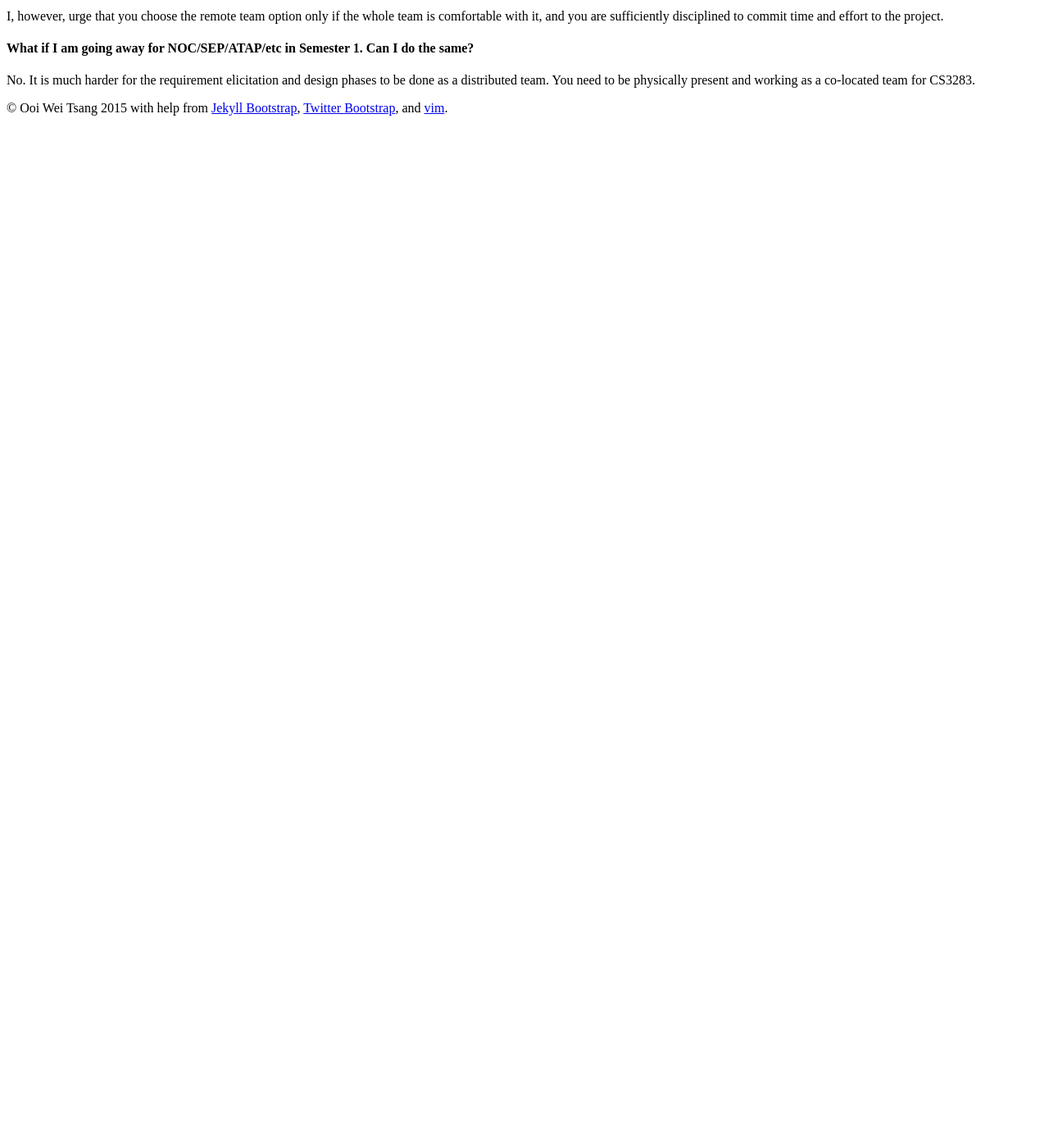
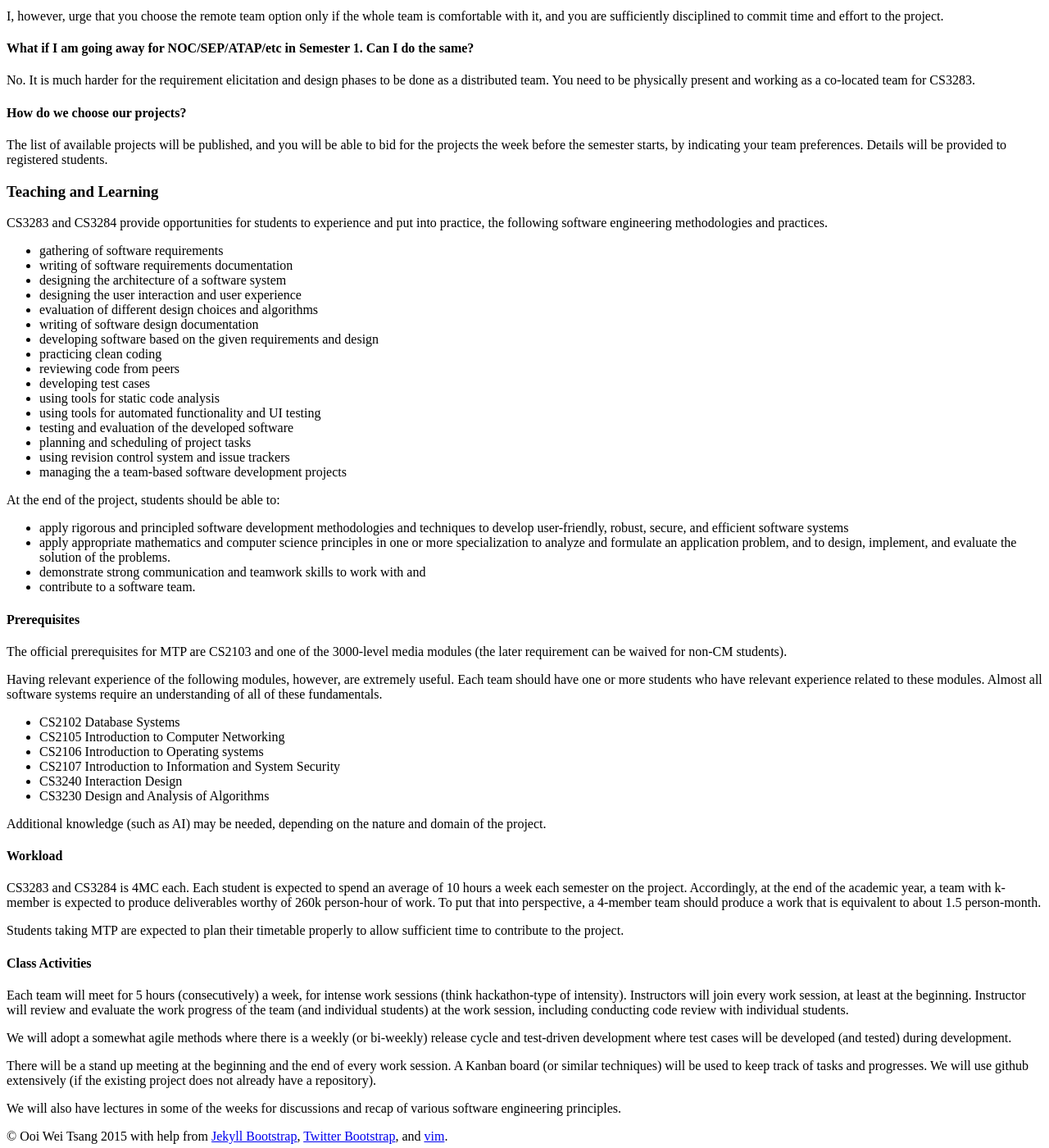
Before and after one commit to nus-mtp/1516, a Jekyll site: the page built from index.md, in a window 1280 px wide and 1400 px high, scrolled down 941 px. Shown: the whole window at 82% size. Built offline with Jekyll 4.4.1, drawn with Linux system fonts in a browser that asks for light colours; before the commit the page ends 1098 px from its top, so only the background shows below that; some of the changed text lies outside the part shown.

Commit message:
Added learning/teaching and more FAQs.

```diff
--- a/index.md
+++ b/index.md
@@ -25,16 +25,15 @@ Teaching and learning in CS3201/2 are more structured.  Every team works on the
 
 #### How do I register for CS3283/4?
 
-Please register here: http://mysurvey.nus.edu.sg/EFM/se/543BE5C214A8AD66
-
+Please register at this [CS3283/4 registration website](http://mysurvey.nus.edu.sg/EFM/se/543BE5C214A8AD66)
 
 #### How do we form team?
 
 CS3283/4 projects must be completed with a team of 4-5 members (strict bound -- with exceptions allowed only for special cases).
 
-If you have already form a team, please register your team at http://mysurvey.nus.edu.sg/EFM/se/543BE5C214A8AD66
+If you have already form a team, you can register your team at [the registration website](http://mysurvey.nus.edu.sg/EFM/se/543BE5C214A8AD66).
 
-If you are looking for a team to join, or has a team that lacks members, register at the same link above http://mysurvey.nus.edu.sg/EFM/se/543BE5C214A8AD66
+If you are looking for a team to join, or has a team that lacks members, register at [the same site](http://mysurvey.nus.edu.sg/EFM/se/543BE5C214A8AD66) and I will try to do some matchmaking.
 
 
 #### I am going away for NOC/SEP/ATAP/etc in Semester 2.  What should I do?
@@ -46,3 +45,66 @@ I, however, urge that you choose the remote team option only if the whole team i
 #### What if I am going away for NOC/SEP/ATAP/etc in Semester 1.  Can I do the same?
 
 No.  It is much harder for the requirement elicitation and design phases to be done as a distributed team.  You need to be physically present and working as a co-located team for CS3283.
+
+#### How do we choose our projects?
+
+The list of available projects will be published, and you will be able to bid for the projects the week before the semester starts, by indicating your team preferences.  Details will be provided to registered students.
+
+### Teaching and Learning
+
+CS3283 and CS3284 provide opportunities for students to experience and put into practice, the following software engineering methodologies and practices.
+
+* gathering of software requirements
+* writing of software requirements documentation
+* designing the architecture of a software system
+* designing the user interaction and user experience
+* evaluation of different design choices and algorithms
+* writing of software design documentation
+* developing software based on the given requirements and design
+* practicing clean coding
+* reviewing code from peers
+* developing test cases
+* using tools for static code analysis
+* using tools for automated functionality and UI testing
+* testing and evaluation of the developed software
+* planning and scheduling of project tasks
+* using revision control system and issue trackers
+* managing the a team-based software development projects
+
+At the end of the project, students should be able to:
+
+* apply rigorous and principled software development methodologies and techniques to develop user-friendly, robust, secure, and efficient software systems
+* apply appropriate mathematics and computer science principles in one or more specialization to analyze and formulate an application problem, and to design, implement, and evaluate the solution of the problems.
+* demonstrate strong communication and teamwork skills to work with and
+* contribute to a software team.
+
+#### Prerequisites
+
+The official prerequisites for MTP are CS2103 and one of the 3000-level media modules (the later requirement can be waived for non-CM students).
+
+Having relevant experience of the following modules, however, are extremely useful. Each team should have one or more students who have relevant experience related to these modules. Almost all software systems require an understanding of all of these fundamentals.
+
+* CS2102 Database Systems
+* CS2105 Introduction to Computer Networking
+* CS2106 Introduction to Operating systems
+* CS2107 Introduction to Information and System Security
+* CS3240 Interaction Design
+* CS3230 Design and Analysis of Algorithms
+
+Additional knowledge (such as AI) may be needed, depending on the nature and domain of the project.
+
+#### Workload
+
+CS3283 and CS3284 is 4MC each.  Each student is expected to spend an average of 10 hours a week each semester on the project. Accordingly, at the end of the academic year, a team with k-member is expected to produce deliverables worthy of 260k person-hour of work.  To put that into perspective, a 4-member team should produce a work that is equivalent to about 1.5 person-month.
+
+Students taking MTP are expected to plan their timetable properly to allow sufficient time to contribute to the project.
+
+#### Class Activities
+
+Each team will meet for 5 hours (consecutively) a week, for intense work sessions (think hackathon-type of intensity).  Instructors will join every work session, at least at the beginning.  Instructor will review and evaluate the work progress of the team (and individual students) at the work session, including conducting code review with individual students.
+
+We will adopt a somewhat agile methods where there is a weekly (or bi-weekly) release cycle and test-driven development where test cases will be developed (and tested) during development.
+
+There will be a stand up meeting at the beginning and the end of every work session.  A Kanban board (or similar techniques) will be used to keep track of tasks and progresses.  We will use github extensively (if the existing project does not already have a repository).
+
+We will also have lectures in some of the weeks for discussions and recap of various software engineering principles.
```
